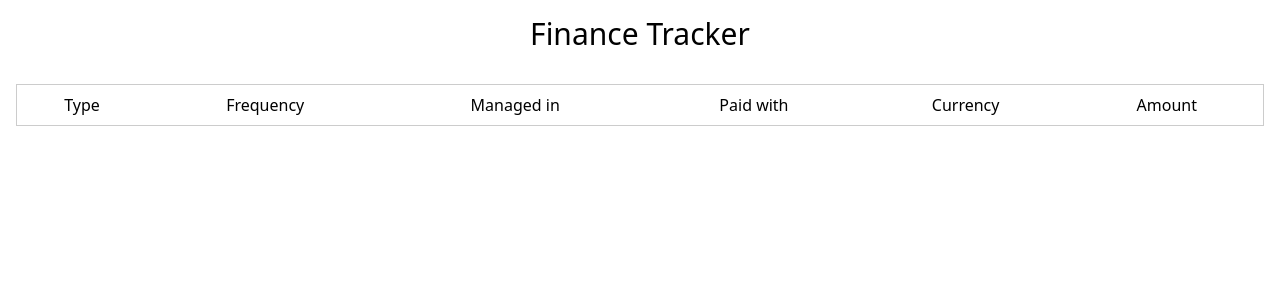
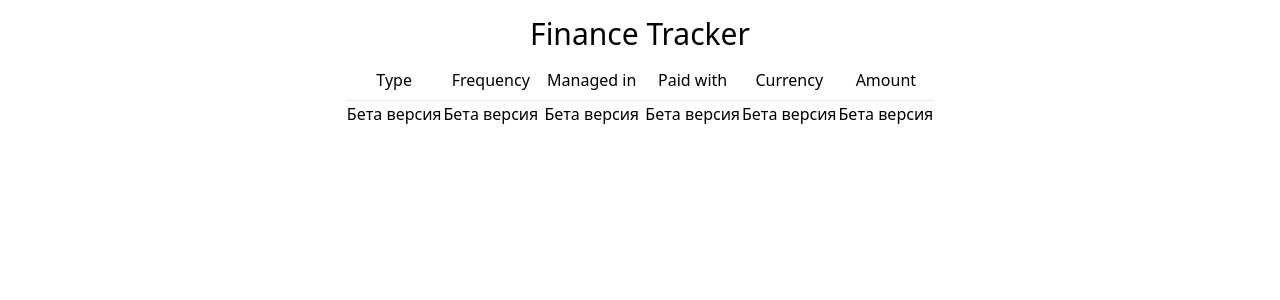
Before and after one commit to IvanWake/finance-tracker, a Next.js app: page / in a window 1280 px wide. Shown: the top 300 px of the page. Built offline with nearby package versions, Linux system fonts and the light colour scheme.

Commit message:
Add logic for display Columns

```diff
--- /dev/null
+++ b/components/Fields/EditingField.tsx
@@ -0,0 +1,49 @@
+'use client';
+import React, {useState} from 'react';
+
+type Props = {
+    initialValue: () => void,
+    onSave: () => void,
+}
+
+const EditingField = ({initialValue, onSave}: Props) => {
+    const [fieldValue, setFieldValue] = useState(initialValue);
+    const [isEditing, setIsEditing] = useState(false);
+
+    const handleDoubleClick = () => setIsEditing(true);
+
+    const handleChange = (e) => {
+        setFieldValue(e.target.value);
+    };
+
+    const handleBlur = () => {
+        setIsEditing(false);
+        onSave(fieldValue);
+    };
+
+    return (
+        <>
+            {
+                isEditing ? (
+                    <input
+                        type="text"
+                        size="3.5"
+                        className="focus: outline-none"
+                        value={fieldValue}
+                        onChange={handleChange}
+                        onBlur={handleBlur}
+                        autoFocus // Поле в фокусе сразу после рендера
+                    />
+                ) : (
+                    <td
+                        onDoubleClick={handleDoubleClick}
+                        className="text-center">
+                        {fieldValue}
+                    </td>
+                )
+            }
+        </>
+    );
+};
+
+export default EditingField;
--- /dev/null
+++ b/components/Fields/Fields.tsx
@@ -0,0 +1,23 @@
+import { useState } from "react";
+import EditingField from "@/components/Fields/EditingField";
+
+const Fields = () => {
+    const [editedValue, setEditedValue] = useState("Бета версия");
+
+    const saveHandler = (fieldValue: string) => {
+        setEditedValue(fieldValue);
+    }
+
+    return (
+        <tr>
+            <EditingField initialValue={editedValue} onSave={saveHandler}/>
+            <EditingField initialValue={editedValue} onSave={saveHandler}/>
+            <EditingField initialValue={editedValue} onSave={saveHandler}/>
+            <EditingField initialValue={editedValue} onSave={saveHandler}/>
+            <EditingField initialValue={editedValue} onSave={saveHandler}/>
+            <EditingField initialValue={editedValue} onSave={saveHandler}/>
+        </tr>
+    );
+}
+
+export default Fields;
--- a/components/Table/Table.tsx
+++ b/components/Table/Table.tsx
@@ -1,14 +1,26 @@
+'use client';
 import TableHeaders from "@/components/Table/TableHeaders";
+import TableBody from "@/components/Table/TableBody";
 
 const Table = () => {
-    const tHeads = [
+    const tHeads: string[] = [
         'Type', 'Frequency', 'Managed in',
         'Paid with', 'Currency', 'Amount'
     ];
+
     return (
-        <table className="border-collapse my-8 border-solid border-[1px] border-[#ccc] w-full">
-            <TableHeaders tHeads={tHeads}/>
-        </table>
+        <div className="flex flex-col">
+            <div className="overflow-x-auto sm:mx-0.5 lg:mx-0.5">
+                <div className="py-2 inline-block min-w-full sm:px-6 lg:px-8">
+                    <div className="overflow-hidden">
+                        <table className="min-w-full">
+                            <TableHeaders tHeads={tHeads} />
+                            <TableBody />
+                        </table>
+                    </div>
+                </div>
+            </div>
+        </div>
     );
 }
 
--- /dev/null
+++ b/components/Table/TableBody.tsx
@@ -0,0 +1,12 @@
+'use client';
+import Fields from "@/components/Fields/Fields";
+
+const TableBody = () => {
+    return (
+        <tbody>
+            <Fields />
+        </tbody>
+    );
+}
+
+export default TableBody;
--- a/components/Table/TableHeaders.tsx
+++ b/components/Table/TableHeaders.tsx
@@ -4,7 +4,7 @@ type Props = {
 
 const TableHeaders = ({tHeads}: Props) => {
     return (
-        <thead>
+        <thead className="bg-white border-b">
         <tr>
             {
                 tHeads.map(header => (
```
